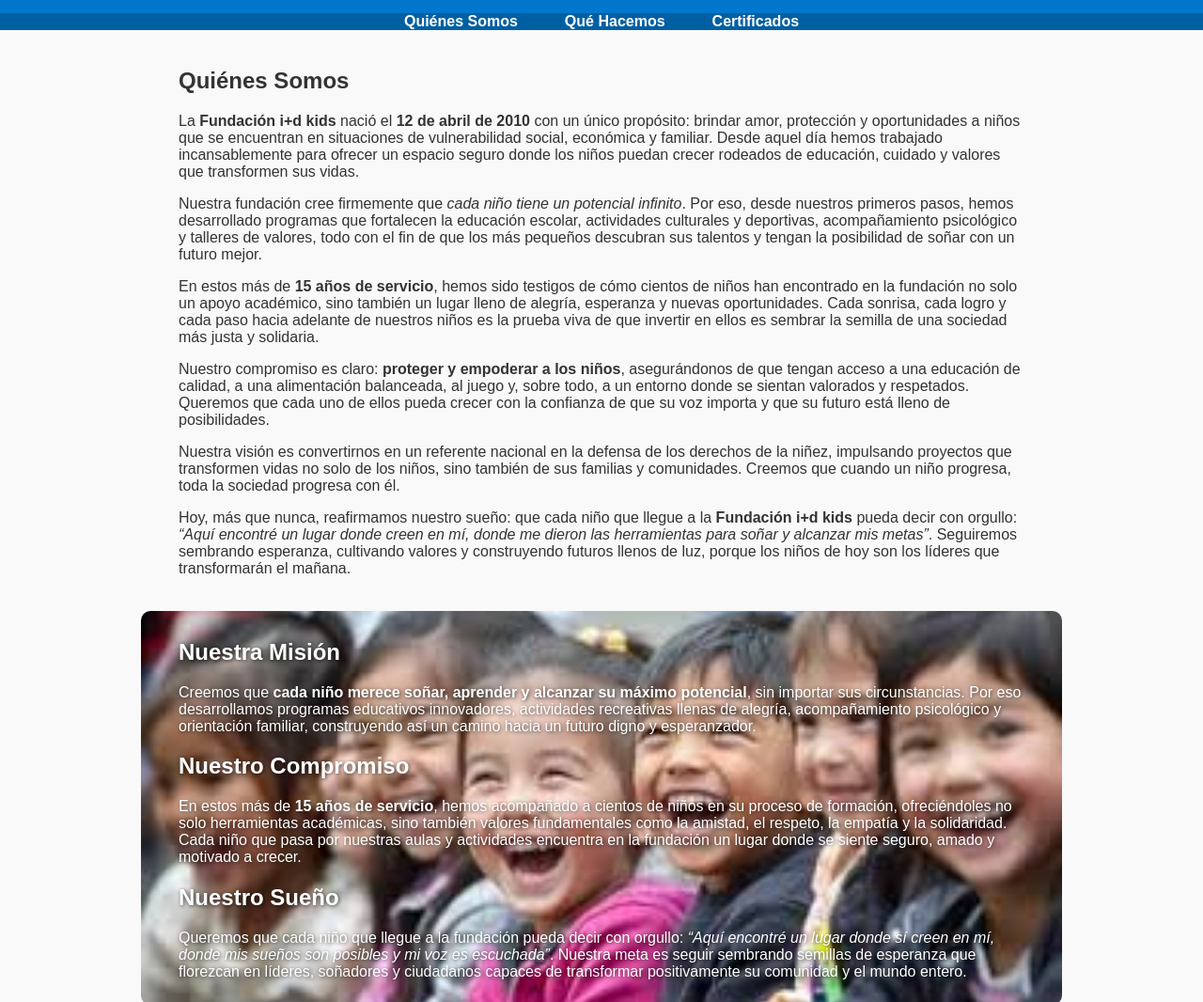
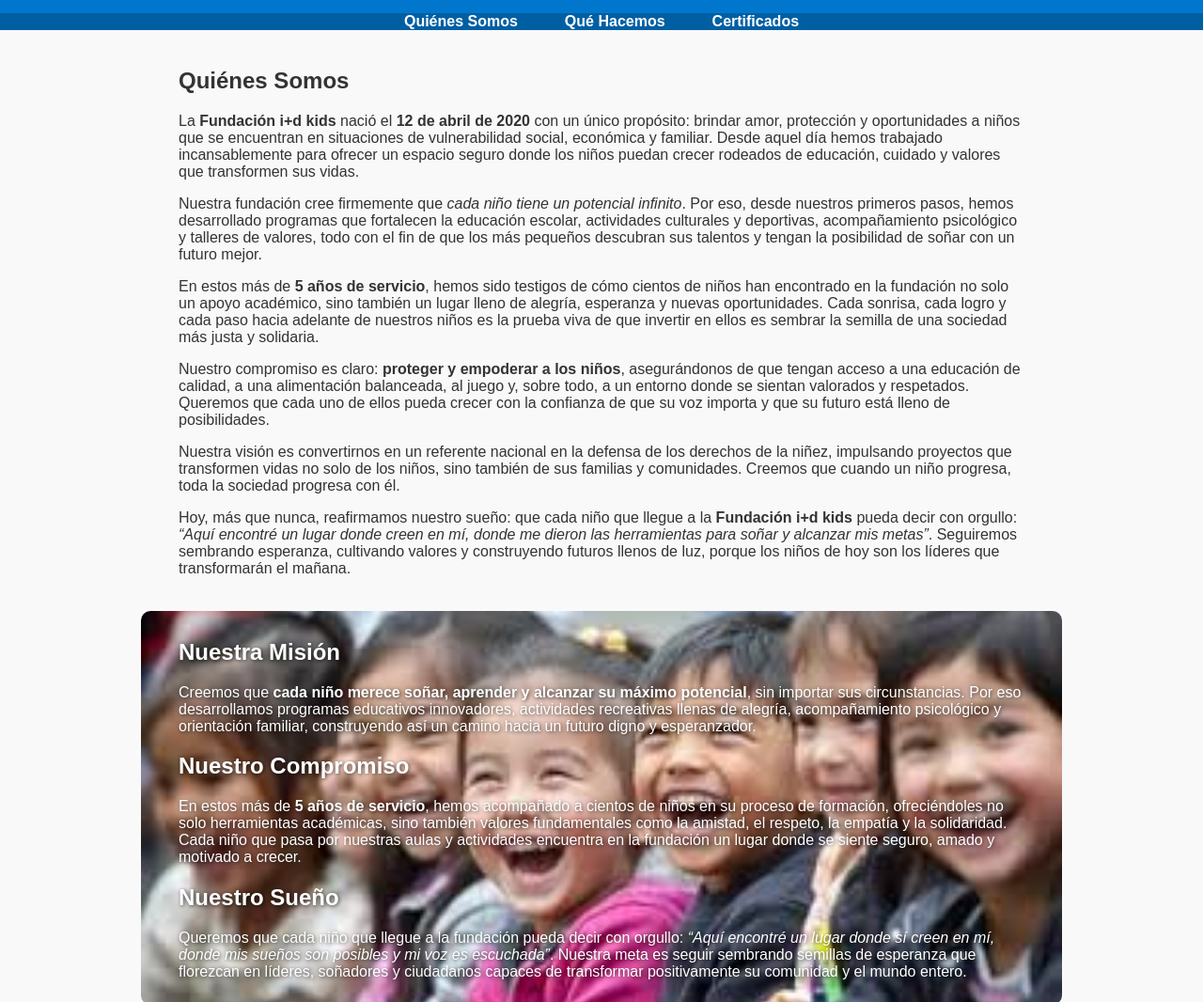
Before and after one commit to elso172004/fundacioni-dkids, a plain HTML site: page index.html in a window 1280 px wide. Shown: the part 260-1326 px from the top of the page at 94% size. Drawn offline with Linux system fonts and the light colour scheme.

Commit message:
Update index.html

```diff
--- a/index.html
+++ b/index.html
@@ -24,7 +24,7 @@
   <section id="nosotros">
     <h2>Quiénes Somos</h2>
     <p>
-      La <strong>Fundación i+d kids</strong> nació el <strong>12 de abril de 2010</strong> con un único propósito:
+      La <strong>Fundación i+d kids</strong> nació el <strong>12 de abril de 2020</strong> con un único propósito:
       brindar amor, protección y oportunidades a niños que se encuentran en situaciones de vulnerabilidad social,
       económica y familiar. Desde aquel día hemos trabajado incansablemente para ofrecer un espacio seguro donde
       los niños puedan crecer rodeados de educación, cuidado y valores que transformen sus vidas.
@@ -38,7 +38,7 @@
     </p>
 
     <p>
-      En estos más de <strong>15 años de servicio</strong>, hemos sido testigos de cómo cientos de niños han
+      En estos más de <strong>5 años de servicio</strong>, hemos sido testigos de cómo cientos de niños han
       encontrado en la fundación no solo un apoyo académico, sino también un lugar lleno de alegría, esperanza y
       nuevas oportunidades. Cada sonrisa, cada logro y cada paso hacia adelante de nuestros niños es la prueba viva
       de que invertir en ellos es sembrar la semilla de una sociedad más justa y solidaria.
@@ -76,7 +76,7 @@
 
     <h2>Nuestro Compromiso</h2>
     <p>
-      En estos más de <strong>15 años de servicio</strong>, hemos acompañado a cientos de niños en su proceso de
+      En estos más de <strong>5 años de servicio</strong>, hemos acompañado a cientos de niños en su proceso de
       formación, ofreciéndoles no solo herramientas académicas, sino también valores fundamentales como la amistad,
       el respeto, la empatía y la solidaridad. Cada niño que pasa por nuestras aulas y actividades
       encuentra en la fundación un lugar donde se siente seguro, amado y motivado a crecer.
```
